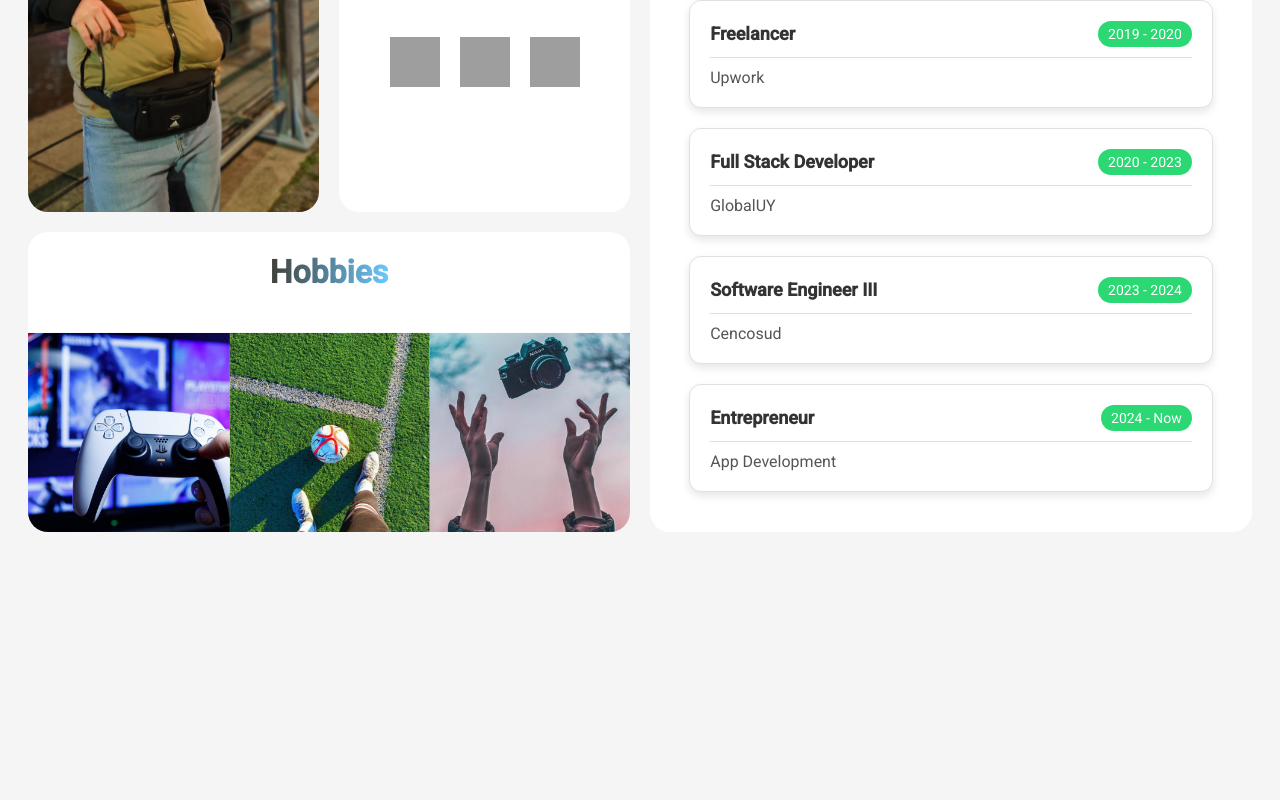
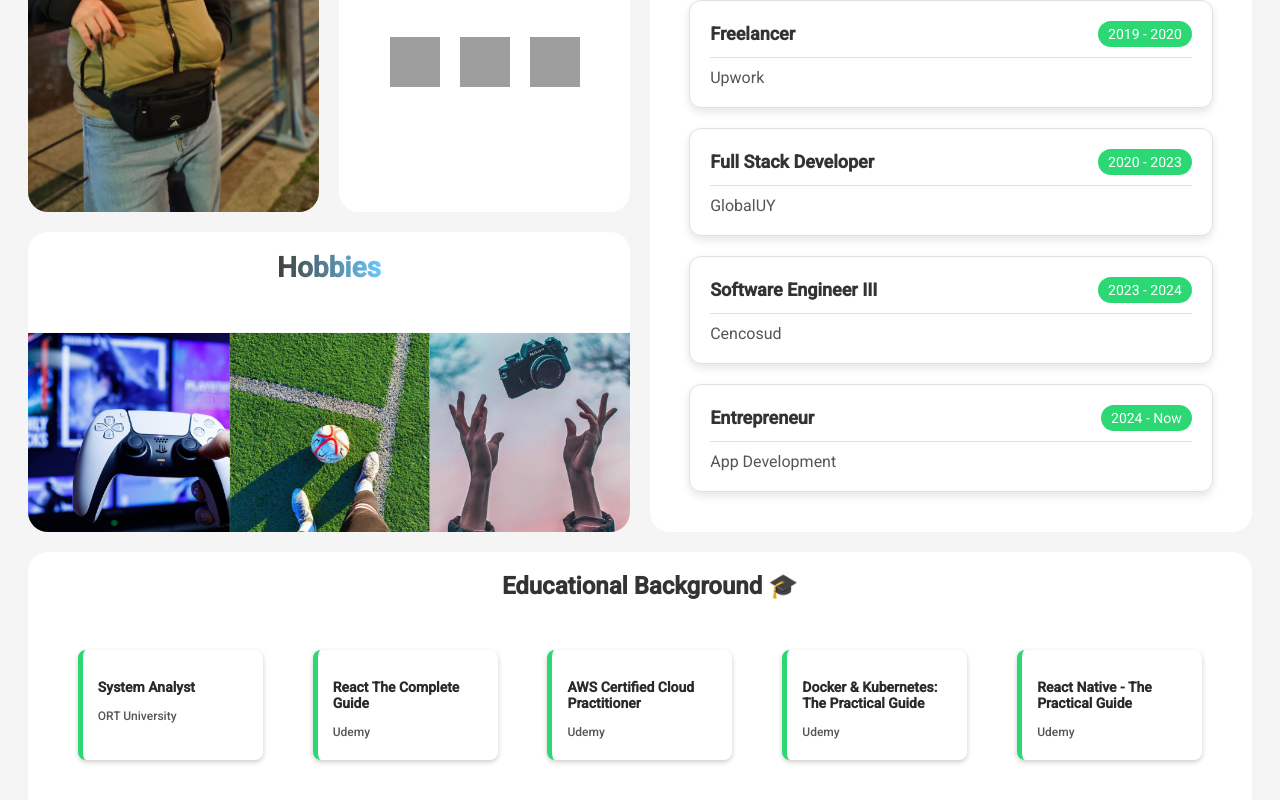
Before and after one commit to Emiliano-Russo/Portfolio, a React (Create React App) app: page / in a window 1280 px wide. Shown: the part 436-1236 px from the top of the page. Before the commit the page ends 996 px from the top, so only its background shows below. Built offline with nearby package versions, Linux system fonts and the light colour scheme; grey boxes are pictures that could not be loaded.

Commit message:
educational background
.

```diff
--- a/src/App.scss
+++ b/src/App.scss
@@ -150,6 +150,7 @@ body {
     background: linear-gradient(to right, #403f37, #6ac8ff);
     -webkit-background-clip: text;
     background-clip: text;
+    font-size: 28px;
   }
 
   img {
--- a/src/App.tsx
+++ b/src/App.tsx
@@ -8,6 +8,7 @@ import { Item3 } from "./components/Item3/Item3";
 import { Item4 } from "./components/Item4/Item4";
 import { Item5 } from "./components/Item5/Item5";
 import { Item6 } from "./components/Item6/Item6";
+import { Item7 } from "./components/Item7/Item7";
 
 function App() {
   const ref = useRef(null);
@@ -21,19 +22,20 @@ function App() {
           }
         });
       },
-      {
-        threshold: 0.5, // Ajusta según la cantidad de elemento que debe estar visible para activar la animación
-      }
+      { threshold: 0.5 }
     );
 
-    if (ref.current) {
-      observer.observe(ref.current);
-    }
+    // Selecciona todos los elementos que quieres observar
+    const elements = document.querySelectorAll(".grid-item");
+
+    elements.forEach((element) => {
+      observer.observe(element);
+    });
 
     return () => {
-      if (ref.current) {
-        observer.unobserve(ref.current);
-      }
+      elements.forEach((element) => {
+        observer.unobserve(element);
+      });
     };
   }, []);
 
@@ -45,6 +47,7 @@ function App() {
       <Item4 />
       <Item5 ref={ref} />
       <Item6 ref={ref} />
+      <Item7 ref={ref} />
     </div>
   );
 }
--- /dev/null
+++ b/src/components/Item7/Item7.scss
@@ -0,0 +1,52 @@
+#item7 {
+  background: white;
+  grid-column-start: 1;
+  grid-column-end: 5;
+  grid-row-start: 4;
+  grid-row-end: 5;
+  display: flex;
+  flex-direction: column;
+  align-items: center;
+  justify-content: start;
+}
+
+.studies-section {
+  background-color: white;
+  display: flex;
+  flex-direction: row;
+  align-items: center; /* Alinea las tarjetas verticalmente */
+  justify-content: space-evenly;
+  width: 100%;
+  margin-top: 30px;
+}
+
+.section-title {
+  color: #333;
+  margin-bottom: 20px;
+}
+
+.study-card {
+  background-color: white;
+  border-left: 5px solid #2bd873; /* Barra lateral como acento */
+  border-radius: 8px;
+  box-shadow: 0 2px 5px rgba(0, 0, 0, 0.2);
+  width: 150px; /* Ancho fijo para todas las tarjetas */
+  height: 80px;
+  padding: 15px;
+  transition: transform 0.3s ease, box-shadow 0.3s ease;
+}
+
+.study-card:hover {
+  transform: translateY(-3px);
+  box-shadow: 0 4px 7px rgba(0, 0, 0, 0.3);
+}
+
+.study-title {
+  font-size: 14px;
+  color: #2a2a2a;
+}
+
+.study-institution {
+  font-size: 12px;
+  color: #555;
+}
--- /dev/null
+++ b/src/components/Item7/Item7.tsx
@@ -0,0 +1,52 @@
+// En tu archivo Item6.tsx
+import React, { ForwardedRef } from "react";
+import "./Item7.scss";
+import { StudyCard } from "../StudyCard/StudyCard";
+const systemAnalystCertificate = require("../../assets/Escolaridad.pdf");
+const reactTheCompleteGuide = "https://www.udemy.com/certificate/UC-9b399380-d1f3-445b-9dbc-8bb3fc47be0a/";
+const awsCertified = "https://www.udemy.com/certificate/UC-f21c3636-4658-4351-b2b6-2c467598e500/";
+const docker = "https://www.udemy.com/certificate/UC-7f677076-c00b-4ed3-8d9c-fc4a68448614/";
+const reactNative = "https://www.udemy.com/certificate/UC-8d2bf53c-1a8b-4c8d-9e41-033d01547c91/";
+
+interface Item7Props {}
+
+export const Item7 = React.forwardRef<HTMLDivElement, Item7Props>((props, ref) => {
+  return (
+    <div ref={ref} id="item7" className="grid-item">
+      <h2 className="section-title">Educational Background 🎓</h2>
+      <div className="studies-section">
+        <StudyCard
+          title="System Analyst"
+          institution="ORT University"
+          isDownloadable={true}
+          link={systemAnalystCertificate}
+        />
+        <StudyCard
+          title="React The Complete Guide"
+          institution="Udemy"
+          isDownloadable={false}
+          link={reactTheCompleteGuide}
+        />
+        <StudyCard
+          title="AWS Certified Cloud Practitioner"
+          institution="Udemy"
+          isDownloadable={false}
+          link={awsCertified}
+        />
+        <StudyCard
+          title="Docker & Kubernetes: The Practical Guide"
+          institution="Udemy"
+          isDownloadable={false}
+          link={docker}
+        />
+        <StudyCard
+          title="React Native - The Practical Guide"
+          institution="Udemy"
+          isDownloadable={false}
+          link={reactNative}
+        />
+      </div>
+      {/* Agrega más StudyCard aquí para otros estudios */}
+    </div>
+  );
+});
--- /dev/null
+++ b/src/components/StudyCard/StudyCard.tsx
@@ -0,0 +1,6 @@
+export const StudyCard = ({ title, institution, link, isDownloadable }) => (
+  <a href={link} className="study-card" target="_blank" rel="noopener noreferrer" download={isDownloadable}>
+    <h3 className="study-title">{title}</h3>
+    <p className="study-institution">{institution}</p>
+  </a>
+);
```
Also changed, not shown: src/components/Item4/Item4.tsx (+0 -37 lines).
